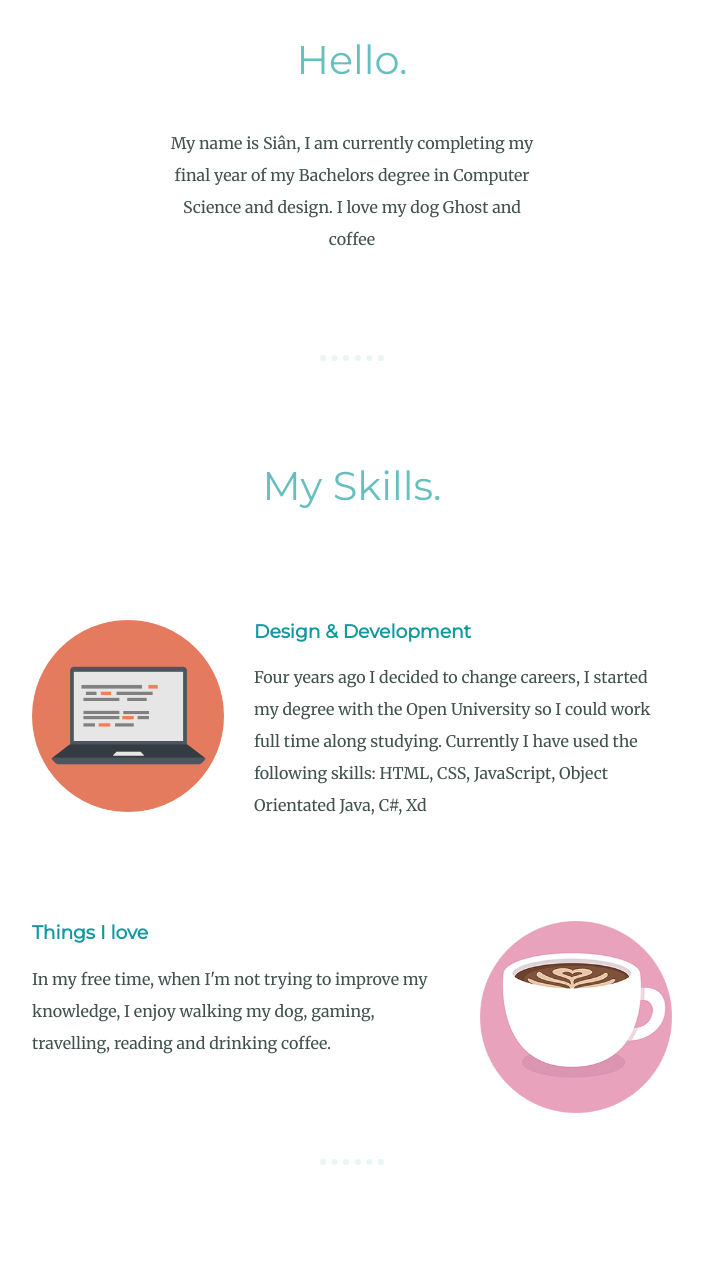
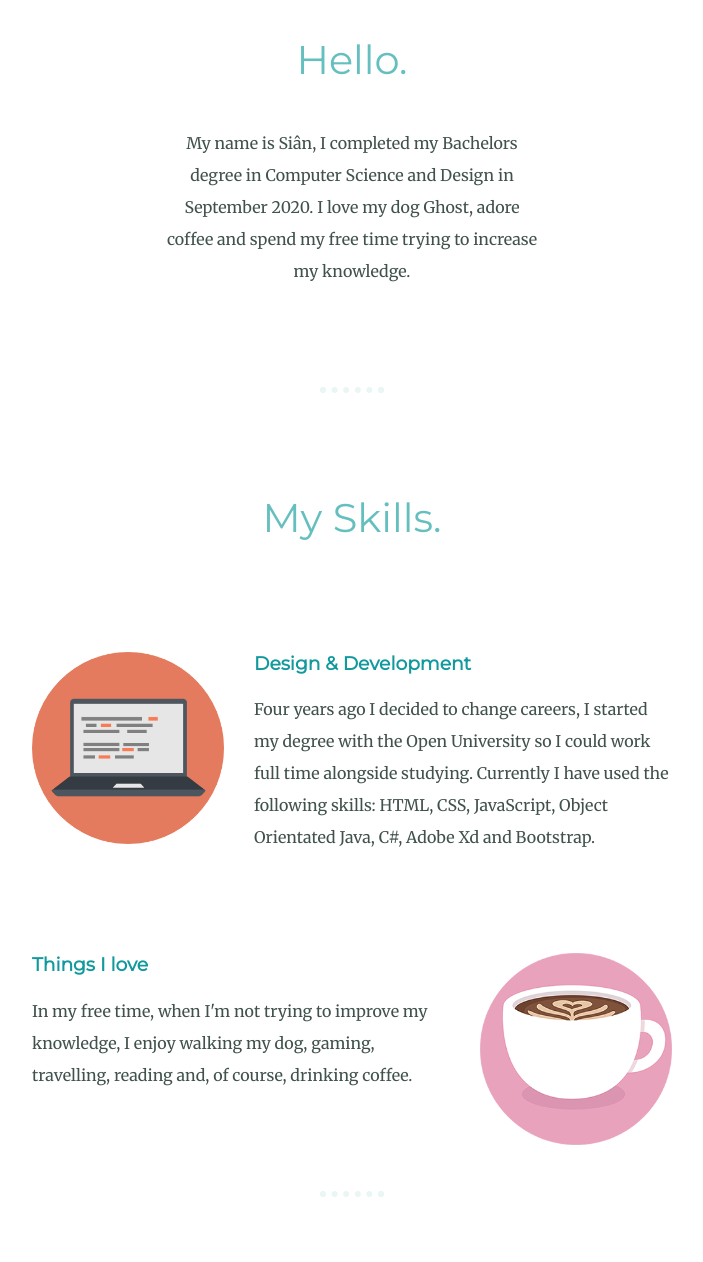
Before and after one commit to sian-codes/CV, a plain HTML site: page index.html in a window 1280 px wide. Shown: the part 1421-2683 px from the top of the page, without its empty margins (288-991 px from the left). Drawn offline with Linux system fonts and the light colour scheme.

Commit message:
Update index.html

```diff
--- a/index.html
+++ b/index.html
@@ -24,7 +24,7 @@
     <div class="profile">
       <img src="images/sian.png" alt="sian.png">
       <h2>Hello.</h2>
-      <p class="intro">My name is Siân, I am currently completing my final year of my Bachelors degree in Computer Science and design. I love my dog Ghost and coffee </p>
+      <p class="intro">My name is Siân, I completed my Bachelors degree in Computer Science and Design in September 2020. I love my dog Ghost, adore coffee and spend my free time trying to increase my knowledge. </p>
     </div>
 
     <hr>
@@ -35,14 +35,14 @@
         <img class="computer-img" src="images/computer.png" alt="computer-img">
 
         <h3>Design & Development</h3>
-        <p>Four years ago I decided to change careers, I started my degree with the Open University so I could work full time along studying. Currently I have used the following skills: HTML, CSS, JavaScript, Object Orientated Java, C#, Xd</p>
+        <p>Four years ago I decided to change careers, I started my degree with the Open University so I could work full time alongside studying. Currently I have used the following skills: HTML, CSS, JavaScript, Object Orientated Java, C#, Adobe Xd and Bootstrap.</p>
 
       </div>
       <div class="skill-row">
         <img class="coffee-img" src="images/coffee.png" alt="coffee-img">
 
         <h3>Things I love</h3>
-        <p>In my free time, when I'm not trying to improve my knowledge, I enjoy walking my dog, gaming, travelling, reading and drinking coffee.</p>
+        <p>In my free time, when I'm not trying to improve my knowledge, I enjoy walking my dog, gaming, travelling, reading and, of course, drinking coffee.</p>
 
       </div>
     </div>
```
